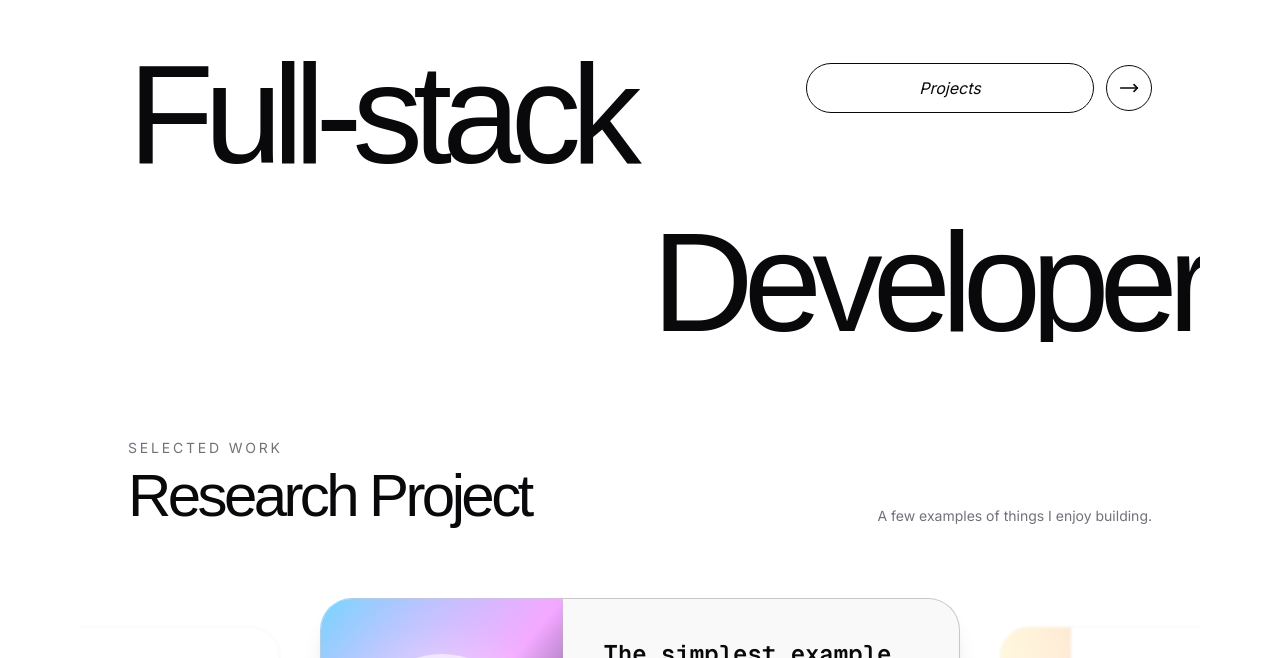
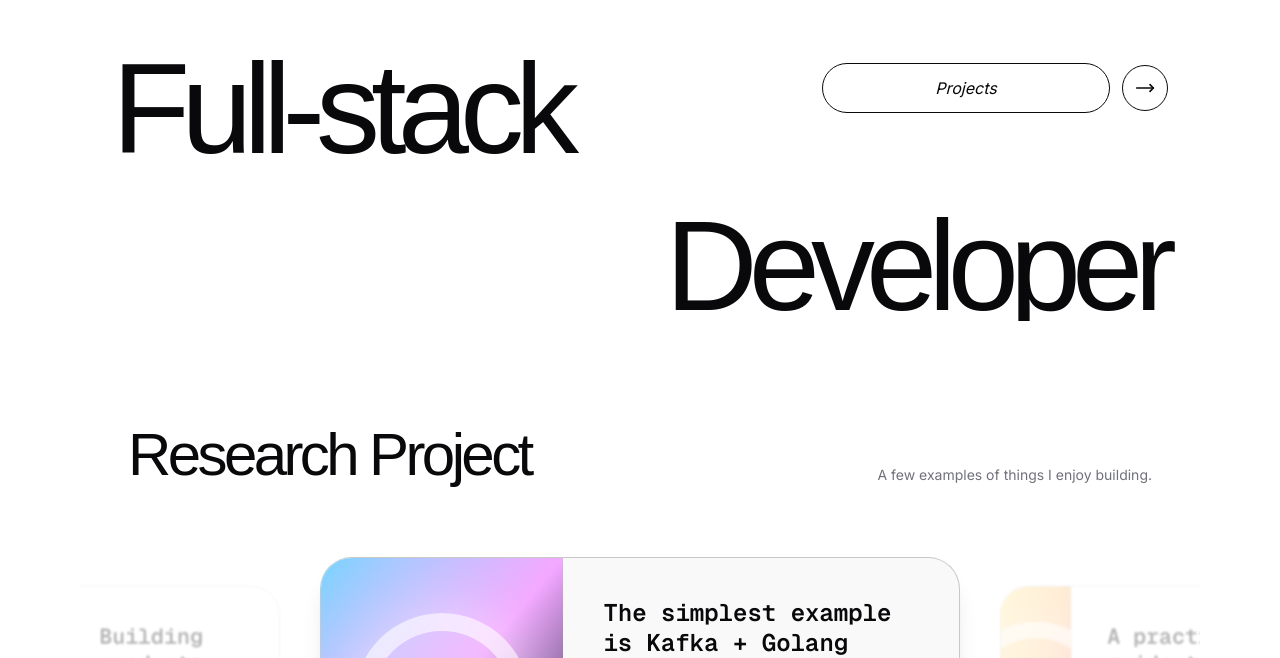
Before and after one commit to Siddhesh-Dupare/port, a Next.js app: page / in a window 1280 px wide. Shown: the part 745-1403 px from the top of the page. Built offline with nearby package versions, Linux system fonts and the light colour scheme; a web font is replaced by a local one.

Commit message:
Fixed layout

```diff
--- a/components/sections/intro/Intro.tsx
+++ b/components/sections/intro/Intro.tsx
@@ -5,9 +5,9 @@ import Projects from "@/components/sections/projects/Projects";
 export default function Intro() {
   return (
     <>
-      <section className="mx-3 overflow-hidden bg-background px-4 text-foreground sm:mx-6 sm:px-8 lg:mx-12 lg:px-12 xl:mx-20">
+      <section className="mx-3 overflow-hidden bg-background px-4 text-foreground sm:mx-6 sm:px-8 lg:mx-12 xl:mx-20">
         <div className="flex items-start justify-between gap-4">
-          <h1 className="font-cascadia text-[clamp(3.25rem,11vw,9rem)] leading-[0.85] tracking-[-0.07em]">
+          <h1 className="font-cascadia text-[clamp(3rem,10vw,9rem)] leading-[0.85] tracking-[-0.07em]">
             Full-stack
           </h1>
           <div className="flex shrink-0 items-center gap-2 pt-1 sm:gap-3 sm:pt-2">
@@ -24,7 +24,7 @@ export default function Intro() {
         </div>
 
         <div className="mt-10 grid gap-8 sm:mt-12 lg:grid-cols-2 lg:gap-6">
-          <h1 className="order-1 text-right font-cascadia text-[clamp(3.25rem,11vw,9rem)] leading-[0.85] tracking-[-0.07em] lg:col-start-2 lg:row-start-1">
+          <h1 className="order-1 text-right font-cascadia text-[clamp(3rem,10vw,9rem)] leading-[0.85] tracking-[-0.07em] lg:col-start-2 lg:row-start-1">
             Developer
           </h1>
         </div>
--- a/components/sections/projects/Projects.tsx
+++ b/components/sections/projects/Projects.tsx
@@ -114,13 +114,10 @@ export default function Projects() {
   const nextIndex = (activeIndex + 1) % projects.length;
 
   return (
-    <section className="mx-3 overflow-hidden bg-background px-4 text-foreground sm:mx-6 sm:px-8 sm:py-20 lg:mx-12 lg:px-12 lg:py-24 xl:mx-20">
+    <section className="mx-3 overflow-hidden bg-background px-4 py-6 text-foreground sm:mx-6 sm:px-8 sm:py-20 lg:mx-12 lg:px-12 lg:py-24 xl:mx-20">
       <div>
         <div className="mb-8 flex items-end justify-between gap-4 sm:mb-10">
           <div>
-            <p className="text-sm uppercase tracking-[0.2em] text-muted-foreground">
-              Selected work
-            </p>
             <h2 className="mt-2 font-cascadia text-4xl tracking-[-0.06em] sm:text-6xl">
               Research Project
             </h2>
```
